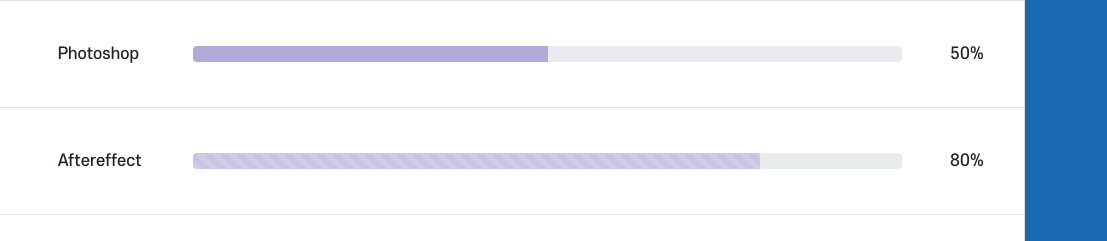
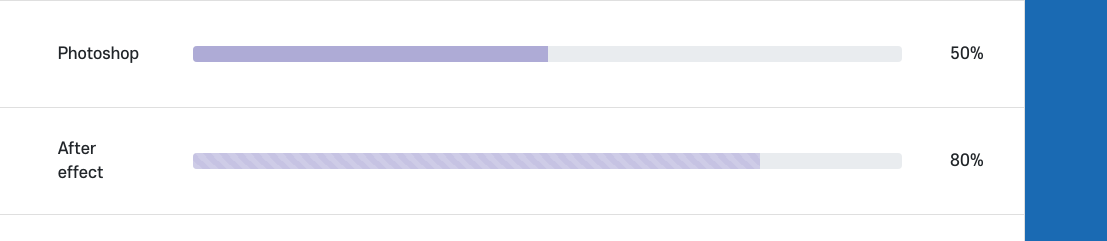
Before and after one commit to oogab/oogab.github.io, a plain HTML site: page index.html in a window 1280 px wide. Shown: the part 3849-4090 px from the top of the page, 173-1280 px from the left. Drawn offline with nearby package versions, Linux system fonts and the light colour scheme; files whose address does not match are found by name.

Commit message:
Update index.html

```diff
--- a/index.html
+++ b/index.html
@@ -463,7 +463,7 @@
             <li class="list-group-item">
               <div class="list-factor">
                 <img class="design-skill" src="./img/aftereffects.png" alt="에프터이팩트 로고">
-                <span class="ms-5" style="width: 100px;">Aftereffect</span>
+                <span class="ms-5" style="width: 100px;">After effect</span>
                 <div class="progress ms-5 w-75">
                   <div class="progress-bar progress-bar-striped progress-bar-animated" role="progressbar"
                     style="width: 80%; background-color: #C6C3E3;" aria-valuenow="50" aria-valuemin="0"
```
